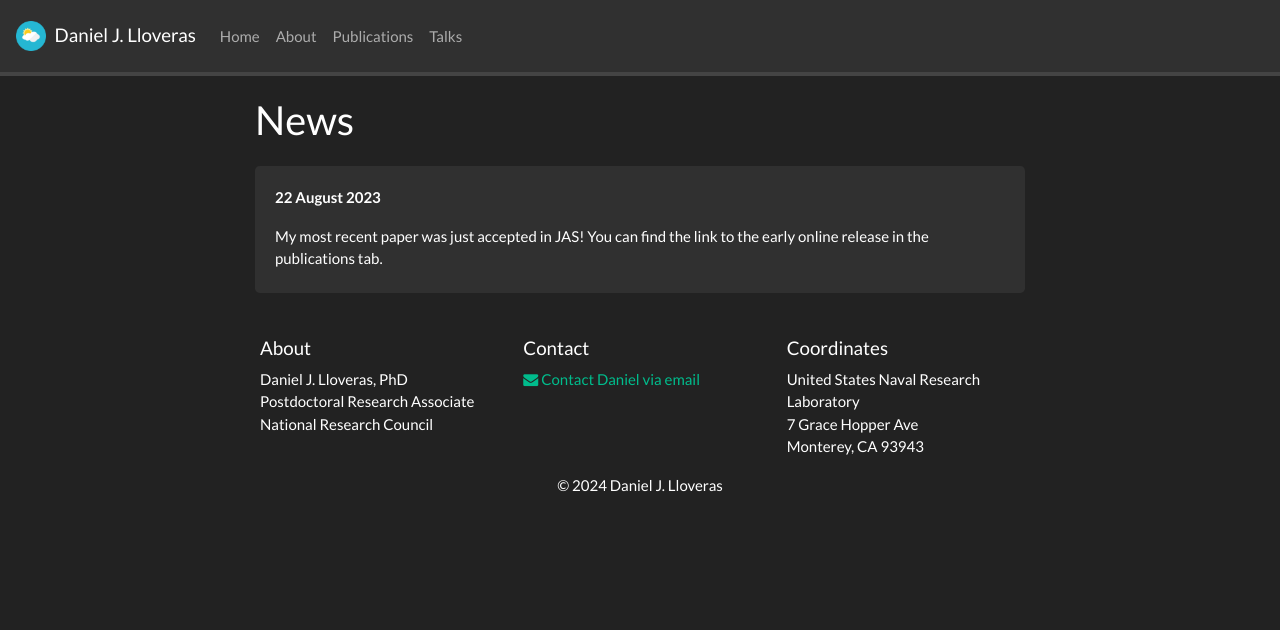
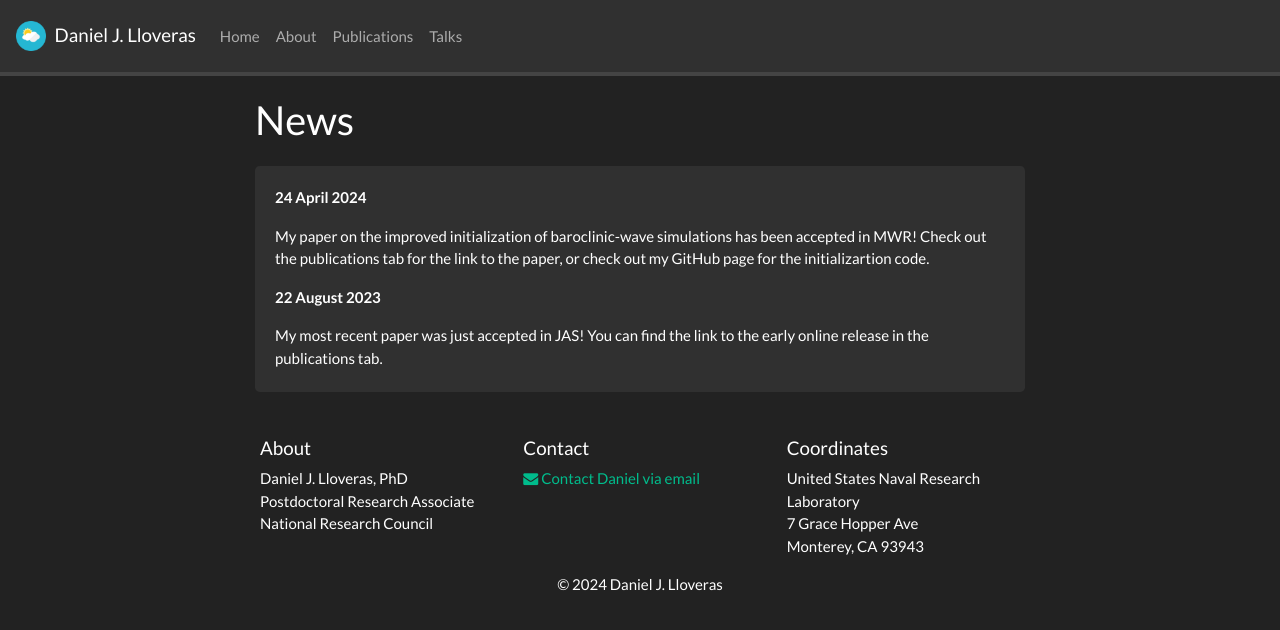
Before and after one commit to lloverasdan/lloverasdan.github.io, a Jekyll site: the page built from _pages/allnews.md, in a window 1280 px wide. Shown: the top 630 px of the page. Built offline with Jekyll 4.4.1, drawn with Linux system fonts in a browser that asks for light colours; nearby versions of some CDN libraries; a style sheet for code colours, icons or effects is not loaded.

Commit message:
Update news.yml

```diff
--- a/_data/news.yml
+++ b/_data/news.yml
@@ -1,2 +1,5 @@
+- date: 24 April 2024
+  headline: "My paper on the improved initialization of baroclinic-wave simulations has been accepted in MWR! Check out the publications tab for the link to the paper, or check out my GitHub page for the initializartion code."
+
 - date: 22 August 2023
   headline: "My most recent paper was just accepted in JAS! You can find the link to the early online release in the publications tab."
```
